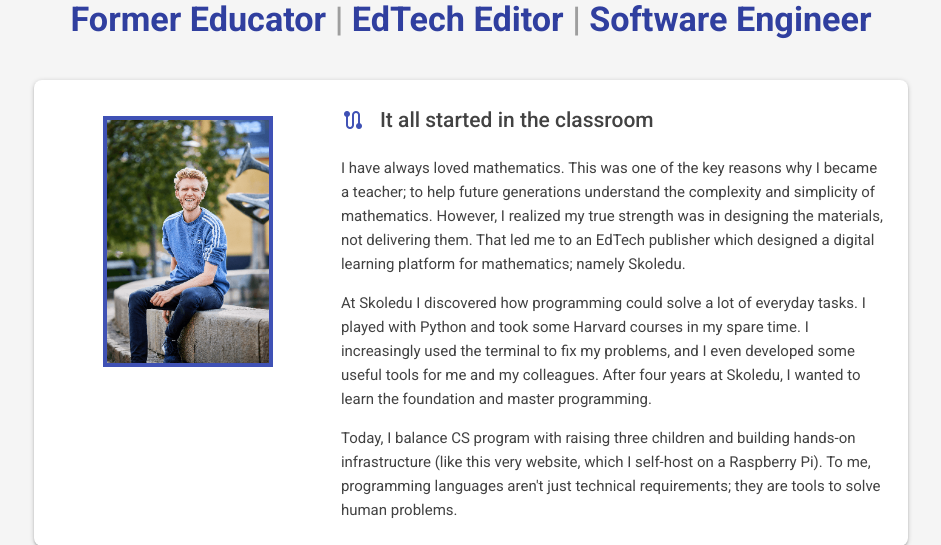
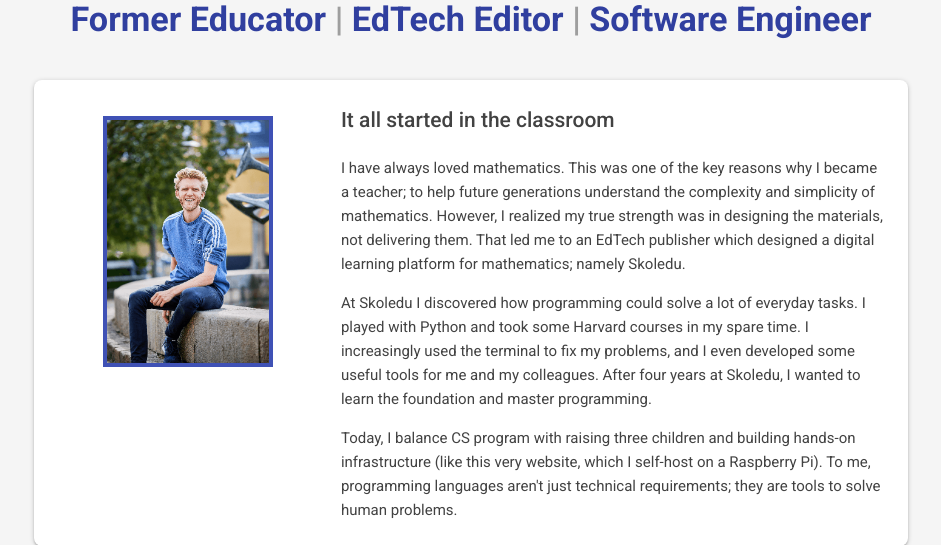
Before and after one commit to mathiasflansmose/landingpage, a Flask app: page / in a window 1280 px wide. Shown: the part 625-1170 px from the top of the page, without its empty margins (169-1110 px from the left). Run offline with Flask 3, Linux system fonts and the light colour scheme.

Commit message:
Fix: Removed icon from card title in about section

```diff
--- a/templates/about.html
+++ b/templates/about.html
@@ -18,7 +18,7 @@
 
                         <div class="col s12 m8">
                             <span class="card-title" style="margin-bottom: 20px; font-weight: 500;">
-                                <i class="material-icons left indigo-text">route</i>It all started in the classroom
+                                It all started in the classroom
                             </span>
                     <p class="grey-text text-darken-3" style="margin-bottom: 15px; line-height: 1.6;">
                         I have always loved mathematics. This was one of the key reasons why I became a teacher; to help future generations understand the complexity and simplicity of mathematics. However, I realized my true strength was in designing the materials, not delivering them. That led me to an EdTech publisher which designed a digital learning platform for mathematics; namely Skoledu.
```
